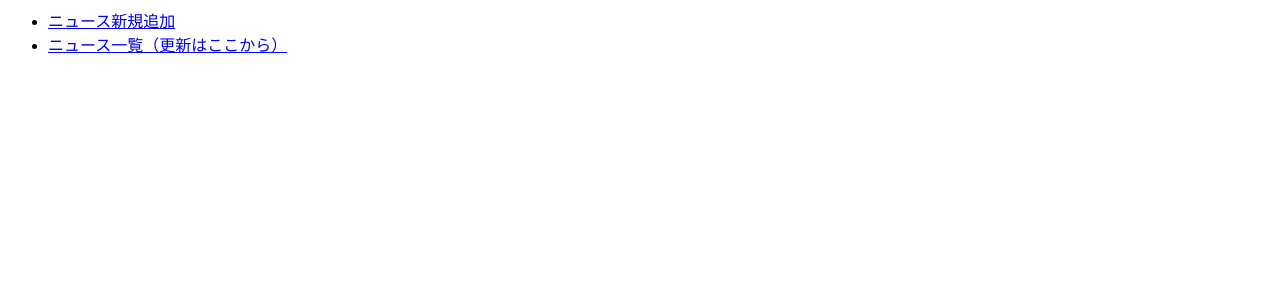
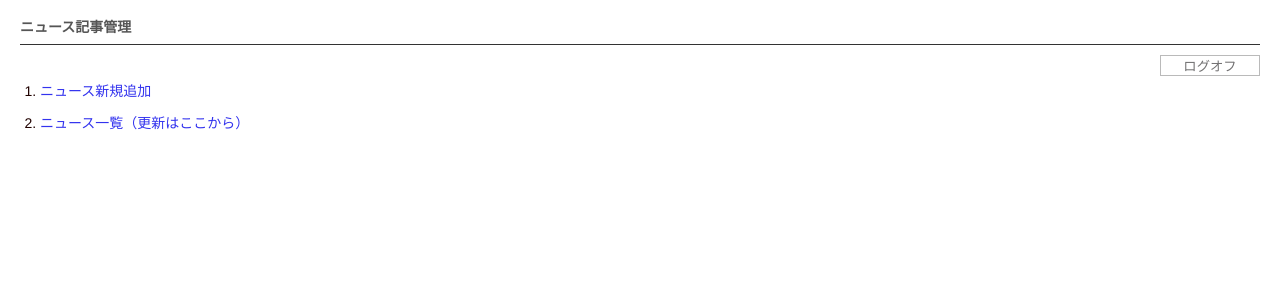
Before and after one commit to 38-TomomiHayashi/kadai, a PHP site: page /admin/index.php in a window 1280 px wide. Shown: the top 300 px of the page. Run offline with PHP 8.4, Linux system fonts and the light colour scheme; the visitor is signed in with stand-in values (Sample User, id 1).

Commit message:
・ヘッダ、フッタを別ファイルに共通化 ・ログイン名＆パスワードを別ファイル（JSON形式）から読み出すように変更 ・ログオフボタン追加 ・その他、全体的に細かく修正

```diff
--- /dev/null
+++ b/6/admin/css/reset.css
@@ -0,0 +1,167 @@
+/*
+
+html5doctor.com Reset Stylesheet
+v1.6.1
+Last Updated: 2010-09-17
+Author: Richard Clark - http://richclarkdesign.com
+Twitter: @rich_clark
+
+*/
+html, body, div, object, iframe,
+h1, h2, h3, h4, h5, h6, p, blockquote, pre,
+abbr, address, cite, code,
+del, dfn, em, img, ins, kbd, q, samp,
+small, strong, sub, sup, var,
+b, i,
+dl, dt, dd, ol, ul, li,
+fieldset, form, label, legend,
+table, caption, tbody, tfoot, thead, tr, th, td,
+article, aside, canvas, details, figcaption, figure,
+footer, header, hgroup, menu, nav, section, summary,
+time, mark, audio, video {
+  margin: 0;
+  padding: 0;
+  border: 0;
+  outline: 0;
+  font-size:14px;
+  vertical-align: baseline;
+  background: transparent;
+  color: #210200;
+}
+
+body {
+  line-height: 1;
+}
+
+article, aside, details, figcaption, figure,
+footer, header, hgroup, menu, nav, section {
+  display: block;
+}
+
+nav ul,
+ul {
+  list-style: none;
+}
+
+blockquote, q {
+  quotes: none;
+}
+
+blockquote:before, blockquote:after,
+q:before, q:after {
+  content: '';
+  content: none;
+}
+
+a {
+  margin: 0;
+  padding: 0;
+  color:#000;
+  text-decoration: none;
+  vertical-align: baseline;
+  background: transparent;
+}
+
+/* change colours to suit your needs */
+ins {
+  background-color: #ff9;
+  color: #000;
+  text-decoration: none;
+}
+
+/* change colours to suit your needs */
+mark {
+  background-color: #ff9;
+  color: #000;
+  font-style: italic;
+  font-weight: bold;
+}
+
+del {
+  text-decoration: line-through;
+}
+
+abbr[title], dfn[title] {
+  border-bottom: 1px dotted;
+  cursor: help;
+}
+
+table {
+  border-collapse: collapse;
+  border-spacing: 0;
+}
+
+/* change border colour to suit your needs */
+hr {
+  display: block;
+  height: 1px;
+  border: 0;
+  border-top: 1px solid #cccccc;
+  margin: 1em 0;
+  padding: 0;
+}
+
+input, select {
+  vertical-align: middle;
+}
+
+
+
+*:first-child + html body {
+  overflow: hidden;
+}
+
+* html body {
+  overflow: hidden;
+}
+
+input, select, textarea {
+  margin: 0px;
+  color: #727172;
+  border: solid 1px #bababa;
+  font-weight: normal;
+  padding: 0px 2px;
+}
+
+table {
+  border-collapse: collapse;
+  border-spacing: 0;
+}
+
+img {
+  border: 0px;
+  display: inline;
+}
+
+*:first-child + html img {
+  display: inline !important;
+}
+
+* html img {
+  display: inline !important;
+}
+
+a:focus {
+  outline: none;
+}
+
+sup {
+  vertical-align: top;
+}
+
+sub {
+  font-size: x-small;
+  vertical-align: text-bottom;
+  padding-right: 3px;
+}
+
+.clearfix:after {
+	visibility: hidden;
+	display: block;
+	font-size: 0;
+	content: " ";
+	clear: both;
+	height: 0;
+	}
+* html .clearfix             { zoom: 1; } /* IE6 */
+*:first-child+html .clearfix { zoom: 1; } /* IE7 */
--- /dev/null
+++ b/6/admin/css/style.css
@@ -0,0 +1,134 @@
+@charset "utf-8";
+
+body{
+	margin: 20px;
+    font-size:1.0em;
+    font-family:'Helvetica Neue', Helvetica, Arial, YuGothic, 'Yu Gothic', 游ゴシック体, '游ゴシック', 'ヒラギノ角ゴ ProN W3', 'Hiragino         Kaku Gothic ProN', 'ヒラギノ角ゴ Pro W3', 'Hiragino Kaku Gothic Pro', メイリオ, Meiryo, 'MS ゴシック', 'MS Gothic', sans-serif;
+}
+
+
+/*---------------------
+common classes
+----------------------*/
+.inner{
+    margin:0 auto;
+}
+
+.text-center{
+    text-align:center;
+}
+.text-right{
+    text-align:right;
+}
+
+a {
+	color: #3333ee;
+}
+
+/*---------------------
+header
+----------------------*/
+header {
+	border-bottom: solid 1px #333;
+	padding-bottom: 10px;
+	margin-bottom: 10px;
+}
+header a {
+	color: #555;
+}
+
+/*---------------------
+index
+----------------------*/
+.logoff {
+	text-align: right;
+}
+.menu ol {
+	padding-left: 20px;
+	font-size: 1.5em;
+	line-height: 1.5em;
+}
+
+/*---------------------
+input and update
+----------------------*/
+#form_input, #form_update {
+	width: 800px;
+	margin: 30px auto;
+	padding: 10px;
+	border: solid 1px #ccc;
+	text-align: right;
+}
+#form_input dt, #form_update dt {
+	clear: both;
+	float: left;
+	width: 100px;
+	text-align: right;
+	line-height: 2.0em;
+}
+#form_input dd, #form_update dd {
+	margin-top: 6px;
+	margin-left: 10px;
+	float: left;
+	text-align: left;
+}
+#form_input dl:after, #form_update dl:after {
+	content: "";
+	display: block;
+	clear: both;
+}
+.btn {
+	width: 100px;
+	text-align: center;
+	background-color: #fff;
+	cursor: pointer;
+}
+
+/*---------------------
+news list
+----------------------*/
+table {
+	width: 100%;
+	border-collapse: collapse;
+	margin-top: 20px;
+}
+th {
+	padding: 6px;
+	text-align: center;
+	vertical-align: top;
+	color: #333;
+	background-color: #eee;
+	border: 1px solid #b9b9b9;
+}
+td {
+	padding: 6px;
+	background-color: #fff;
+	border: 1px solid #b9b9b9;
+}
+
+.search {
+	width: 100%;
+	text-align: right;
+}
+.news_list {
+	width: 100%;
+}
+.news_list #table_date {
+	width: 100px;
+}
+.news_list #table_title {
+	width: auto;
+}
+.news_list #table_view {
+	width: 100px;
+	text-align: center;
+}
+.news_list #table_edit {
+	width: 100px;
+	text-align: center;
+}
+.page {
+	width: 100%;
+	text-align: center;
+	margin-top: 20px;
+}
--- /dev/null
+++ b/6/admin/footer.php
@@ -0,0 +1,3 @@
+<footer></footer>
+</body>
+</html>
--- /dev/null
+++ b/6/admin/header.php
@@ -0,0 +1,12 @@
+<!DOCTYPE html>
+<html>
+<head>
+	<title></title>
+	<meta charset="utf-8">
+	<link rel="stylesheet" href="css/reset.css">
+	<link rel="stylesheet" href="css/style.css">
+</head>
+<body>
+<header>
+	<h1><a href="index.php">ニュース記事管理</a></h1>
+</header>
--- a/6/admin/index.php
+++ b/6/admin/index.php
@@ -13,16 +13,17 @@ if(isset($_SESSION['login'])) {
 }
 ?>
 
-<html>
-<head>
-<meta charset="utf-8">
-<title></title>
-</head>
-<body>
-<ul>
-<li><a href="input.php">ニュース新規追加</a></li>
-<li><a href="news_list.php?page=1">ニュース一覧（更新はここから）</a></li>
-<!-- <li><a href="search_ps.php">ニュース検索</a></li> -->
-</ul>
-</body>
-</html>
+<?php include('header.php'); ?>
+<section class="logoff">
+	<form id="logoff" action="logoff.php" method="post">
+		<input class="btn" type="submit" value="ログオフ" />
+	</form>
+</section>
+<section class="menu">
+	<ol>
+	<li><a href="input.php">ニュース新規追加</a></li>
+	<li><a href="news_list.php?page=1">ニュース一覧（更新はここから）</a></li>
+	<!-- <li><a href="search_ps.php">ニュース検索</a></li> -->
+	</ol>
+</section>
+<?php include('footer.php'); ?>
--- /dev/null
+++ b/6/admin/password.json
@@ -0,0 +1,4 @@
+{
+	"name": "admin",
+	"password": "password"
+}
```
Also changed, not shown: 6/admin/input.php (+3 -38 lines), 6/admin/input_execute.php (+6 -9 lines), 6/admin/login.php (+2 -6 lines), 6/admin/login_execute.php (+22 -28 lines), 6/admin/logoff.php (added, +14 -0 lines), 6/admin/news_list.php (+28 -62 lines), 6/admin/update.php (+5 -40 lines), 6/admin/update_execute.php (+7 -9 lines).
